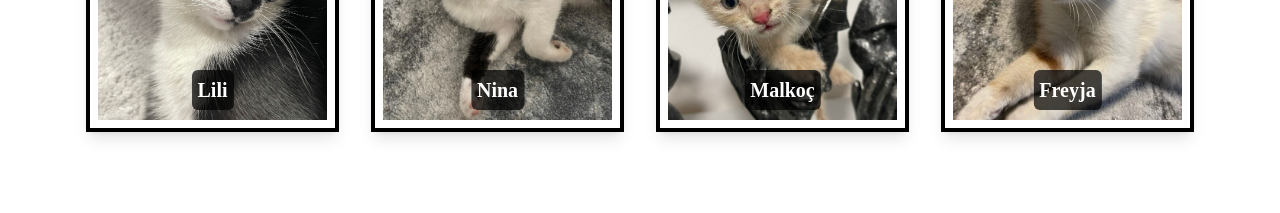
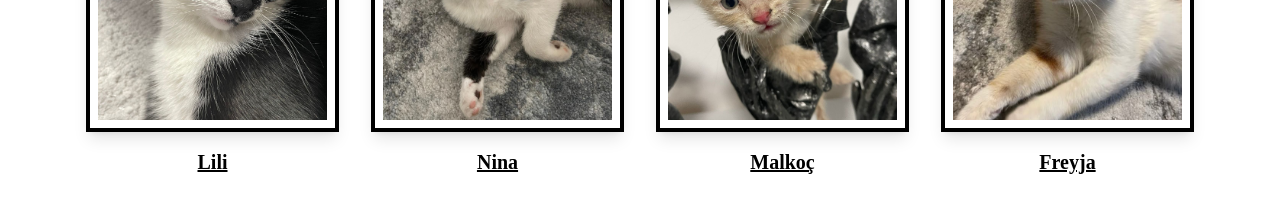
Before and after one commit to demetgas/react-tailwind-project, a React (Create React App) app in the folder tailwind-app/: page / in a window 1280 px wide. Shown: the part 693-906 px from the top of the page. Built offline with nearby package versions, Linux system fonts and the light colour scheme.

Commit message:
Update Cats.jsx

```diff
--- a/tailwind-app/src/components/Cats.jsx
+++ b/tailwind-app/src/components/Cats.jsx
@@ -9,7 +9,7 @@ export const Cats = () => {
           className="relative p-4 hover:scale-110 delay-75 cursor-pointer"
           key={cat.id}
         >
-          <h3 className="absolute z-10 top-[80%] left-[50%] transform -translate-x-1/2 -translate-y-1/2 bg-black text-white bg-opacity-70 rounded-md p-1.5 border-black text-xl font-bold">
+          <h3 className="absolute z-10 top-[105%] left-[50%] transform -translate-x-1/2 -translate-y-1/2  text-black underline bg-opacity-70 rounded-md p-1.5 border-black text-xl font-bold">
             {cat.name}
           </h3>
           <img
```
